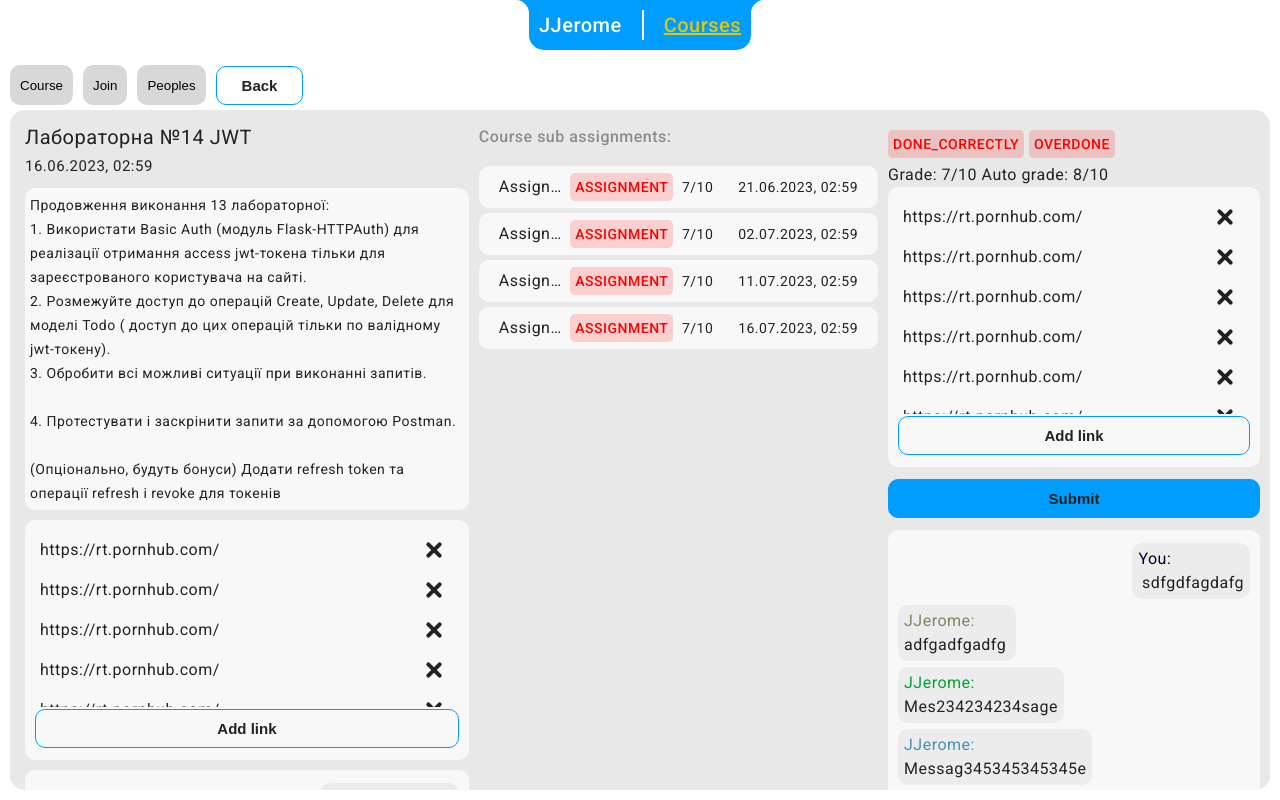
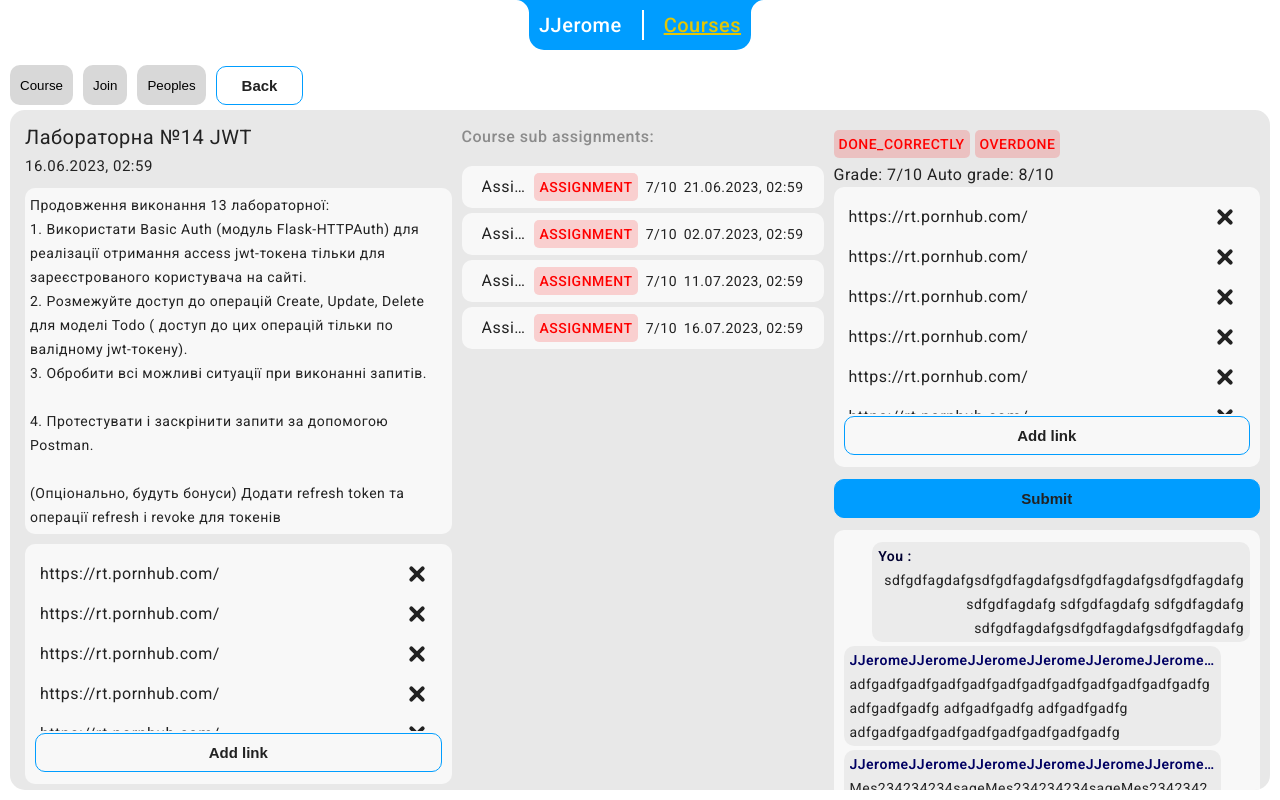
Before and after one commit to PNU-SE-3-team-7/LabControlFrontEnd, an Angular app: page /course/1/assignment/1 in a window 1280 px wide. Built offline with nearby package versions, Linux system fonts and the light colour scheme.

Commit message:
[LAB] Some changes

```diff
--- a/src/app/components/comments/comments.component.html
+++ b/src/app/components/comments/comments.component.html
@@ -9,10 +9,11 @@
     >
       <div class="comment-item">
         <div class="comment-owner" [style.color]="getUserColor(comment.senderId)">
-          {{ comment.senderId === this.user.id ? "You" : "JJerome" }}:
+          {{ comment.senderId === this.user.id ? "You" : "JJeromeJJeromeJJeromeJJeromeJJeromeJJeromeJJeromeJJeromeJJeromeJJeromeJJeromeJJeromeJJeromeJJeromeJJeromeJJeromeJJeromeJJerome" }}
+          :
         </div>
         <div class="comment-text">
-          {{ comment.message }}
+          {{ comment.message }}{{ comment.message }}{{ comment.message }}{{ comment.message }}{{ comment.message }} {{ comment.message }} {{ comment.message }} {{ comment.message }}{{ comment.message }}{{ comment.message }}
         </div>
       </div>
     </div>
--- a/src/app/components/comments/comments.component.scss
+++ b/src/app/components/comments/comments.component.scss
@@ -1,8 +1,15 @@
 .comments {
   box-sizing: border-box;
+  display: flex;
+
+  flex-direction: column;
 
   margin: 10px 0;
   padding: 10px;
+
+  max-height: inherit;
+  min-height: inherit;
+  height: inherit;
 
   border-radius: 10px;
 
@@ -28,6 +35,9 @@
   }
 
   .comments-list {
+    overflow-y: auto;
+    height: 100%;
+
     .comment-item-wrapper {
       display: flex;
 
@@ -44,13 +54,27 @@
 
         background: rgba(0, 0, 0, 0.05);
 
-        margin: 3px 0;
-        padding: 4px 6px;
+        margin: 2px 0;
+        padding: 2px 6px;
         border-radius: 10px;
 
         min-width: 30%;
         max-width: 90%;
         width: max-content;
+
+        font-size: 14px;
+
+        overflow: hidden;
+        text-overflow: clip;
+        white-space: wrap;
+        word-wrap: break-word;
+
+        .comment-owner {
+          font-weight: 600;
+          overflow: hidden;
+          text-overflow: ellipsis;
+          white-space: nowrap;
+        }
       }
     }
   }
--- a/src/app/components/labels/submission-grade-states.ts
+++ b/src/app/components/labels/submission-status-states.ts
@@ -1,7 +1,7 @@
 import {SubmissionStatus} from "../../models/ISubmission";
 import {StateInfo} from "./base-label/base-label.component";
 
-export const SUBMISSION_GRADE_LABEL_INFO: Record<SubmissionStatus, StateInfo> = {
+export const SUBMISSION_STATUS_LABEL_INFO: Record<SubmissionStatus, StateInfo> = {
   NOT_TURNED_IN: {
     text: 'NOT_TURNED_IN',
     lightColor: 'rgba(250,42,42,0.2)',
--- a/src/app/models/ISubmission.ts
+++ b/src/app/models/ISubmission.ts
@@ -20,6 +20,13 @@ export enum SubmissionStatus {
   TURNED_IN_AGAIN = "TURNED_IN_AGAIN",
 }
 
+export const SUBMISSION_STATUS_TO_SUBMIT_TEXT: Record<SubmissionStatus, string> = {
+  NOT_TURNED_IN: "Submit",
+  TURNED_IN: "Cansel",
+  RETURNED: "Submit again",
+  TURNED_IN_AGAIN: "Cansel again"
+}
+
 export enum AccuracyGrade {
   DONE_CORRECTLY = "DONE_CORRECTLY",
   DONE_INACCURATELY = "DONE_INACCURATELY",
--- a/src/app/pages/course/course-assignment/course-assignment.component.html
+++ b/src/app/pages/course/course-assignment/course-assignment.component.html
@@ -15,7 +15,7 @@
       (onRemoveButtonClicked)="onRemoveAssigmentAttachedContent($event)"
       [editable]="true"
     ></app-attached-content>
-    <app-comments [comments]="submissionComments"></app-comments>
+    <app-comments class="assignment-comments" [comments]="submissionComments"></app-comments>
   </div>
   <div class="sub-assignments" *ngIf="subAssignments && subAssignments.length > 0">
     <p class="title">Course sub assignments:</p>
@@ -49,8 +49,9 @@
         [editable]="true"
         class="submission-attached-content"
       ></app-attached-content>
-      <app-base-button class="button flat-button">Submit</app-base-button>
+      <app-base-button class="button flat-button">{{ SUBMISSION_GRADE_TO_SUBMIT_TEXT[submission.submissionStatus] }}
+      </app-base-button>
     </div>
-    <app-comments [comments]="submissionComments"></app-comments>
+    <app-comments class="submission-comments" [comments]="submissionComments"></app-comments>
   </div>
 </div>
--- a/src/app/pages/course/course-assignment/course-assignment.component.scss
+++ b/src/app/pages/course/course-assignment/course-assignment.component.scss
@@ -32,6 +32,11 @@
 
     border-radius: 10px;
 
+    .assignment-comments {
+      max-height: 33vh;
+      height: max-content;
+    }
+
     .assignment-title{
       font-size: 20px;
     }
@@ -60,8 +65,8 @@
   .sub-assignments {
     box-sizing: border-box;
 
-    min-width: 33%;
-    max-width: 40%;
+    min-width: 30%;
+    max-width: 30%;
     width: max-content;
 
     .title{
@@ -139,6 +144,11 @@
     min-width: 30%;
     max-width: 35%;
 
+    .submission-comments {
+      max-height: 50vh;
+      height: max-content;
+    }
+
     .submission-attached-content{
       max-height: 35vh;
       height: max-content;
--- a/src/app/pages/course/course-assignment/course-assignment.component.ts
+++ b/src/app/pages/course/course-assignment/course-assignment.component.ts
@@ -1,7 +1,13 @@
 import {Component, OnInit} from '@angular/core';
 import {ActivatedRoute} from "@angular/router";
 import {AssignmentType, AutoType, GradeType, IAssignment} from "../../../models/IAssignment";
-import {AccuracyGrade, CompletionGrade, ISubmission, SubmissionStatus} from "../../../models/ISubmission";
+import {
+  AccuracyGrade,
+  CompletionGrade,
+  ISubmission,
+  SUBMISSION_STATUS_TO_SUBMIT_TEXT,
+  SubmissionStatus
+} from "../../../models/ISubmission";
 import {ACCURACY_GRADE_LABEL_INFO} from "../../../components/labels/accurast-grade-states";
 import {COMPLETION_GRADE_LABEL_INFO} from "../../../components/labels/completion-grade-states";
 import {IAssignmentAttachedContent, ISubmissionAttachedContent} from "../../../models/IAttachedContentBase";
@@ -327,21 +333,21 @@ export class CourseAssignmentComponent implements OnInit {
     {
       submissionId: 'sdfsdf',
       id: '1',
-      senderId: 'sdfgfgd',
+      senderId: 'c',
       createdDate: new Date('2023-06-10T14:30:00Z'),
       message: 'adfgadfgadfg'
     },
     {
       submissionId: 'sdfsdf',
       id: '1',
-      senderId: 'fdgfdjjsgf',
+      senderId: 'b',
       createdDate: new Date('2023-06-10T14:30:00Z'),
       message: 'Mes234234234sage'
     },
     {
       submissionId: 'sdfsdf',
       id: 'sdfsdf',
-      senderId: 'dfsdfrfdgfd',
+      senderId: 'a',
       createdDate: new Date('2023-06-10T14:30:00Z'),
       message: 'Messag345345345345e'
     },
@@ -399,4 +405,5 @@ export class CourseAssignmentComponent implements OnInit {
   protected readonly ACCURACY_GRADE_LABEL_INFO = ACCURACY_GRADE_LABEL_INFO;
   protected readonly COMPLETION_GRADE_LABEL_INFO = COMPLETION_GRADE_LABEL_INFO;
   protected readonly ASSIGNMENT_TYPE_LABEL_INFO = ASSIGNMENT_TYPE_LABEL_INFO;
+  protected readonly SUBMISSION_GRADE_TO_SUBMIT_TEXT = SUBMISSION_STATUS_TO_SUBMIT_TEXT;
 }
--- a/src/styles.scss
+++ b/src/styles.scss
@@ -111,8 +111,8 @@ body {
 
   background-color: var(--input-main-color);
 
-  padding: 10px 10px;
-  margin: 10px 5px;
+  padding: 8px;
+  margin: 8px 5px;
 
   border-radius: 10px;
   border: 1px solid var(--input-secondary-color);
```
